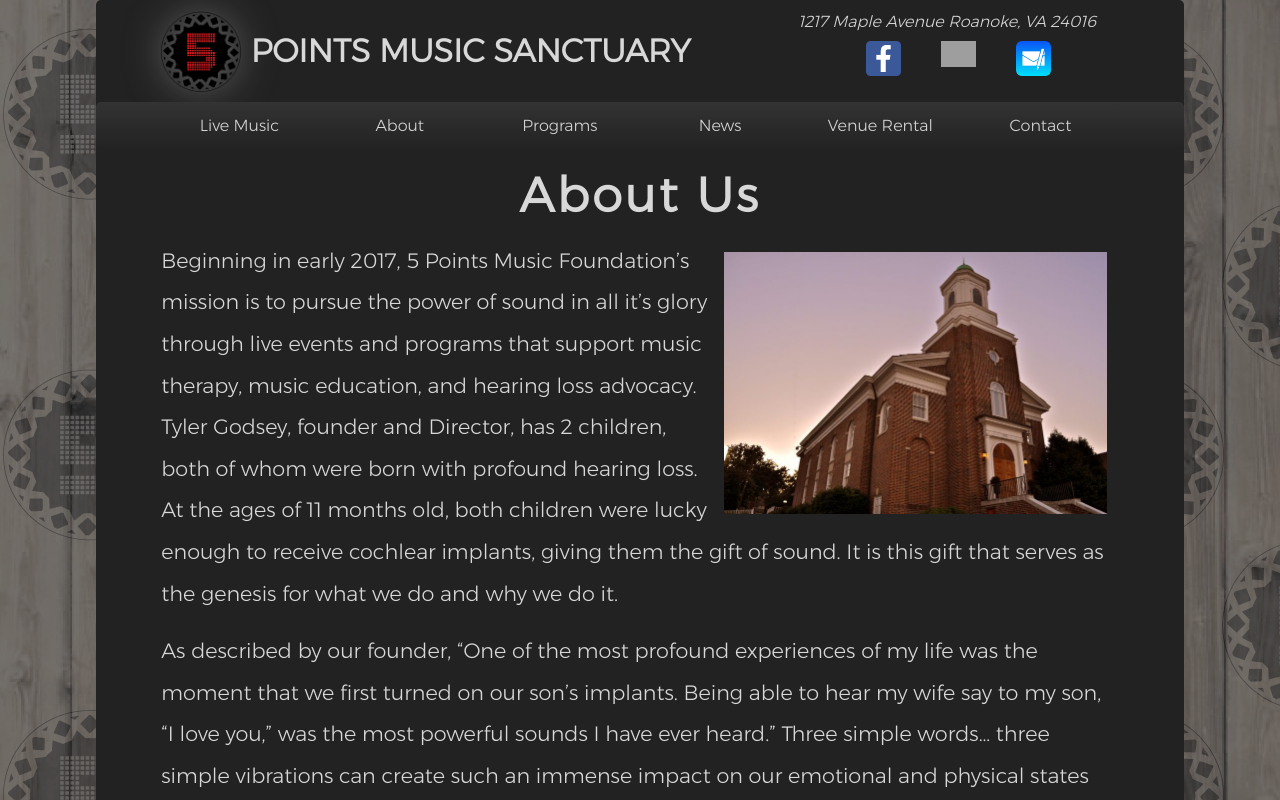
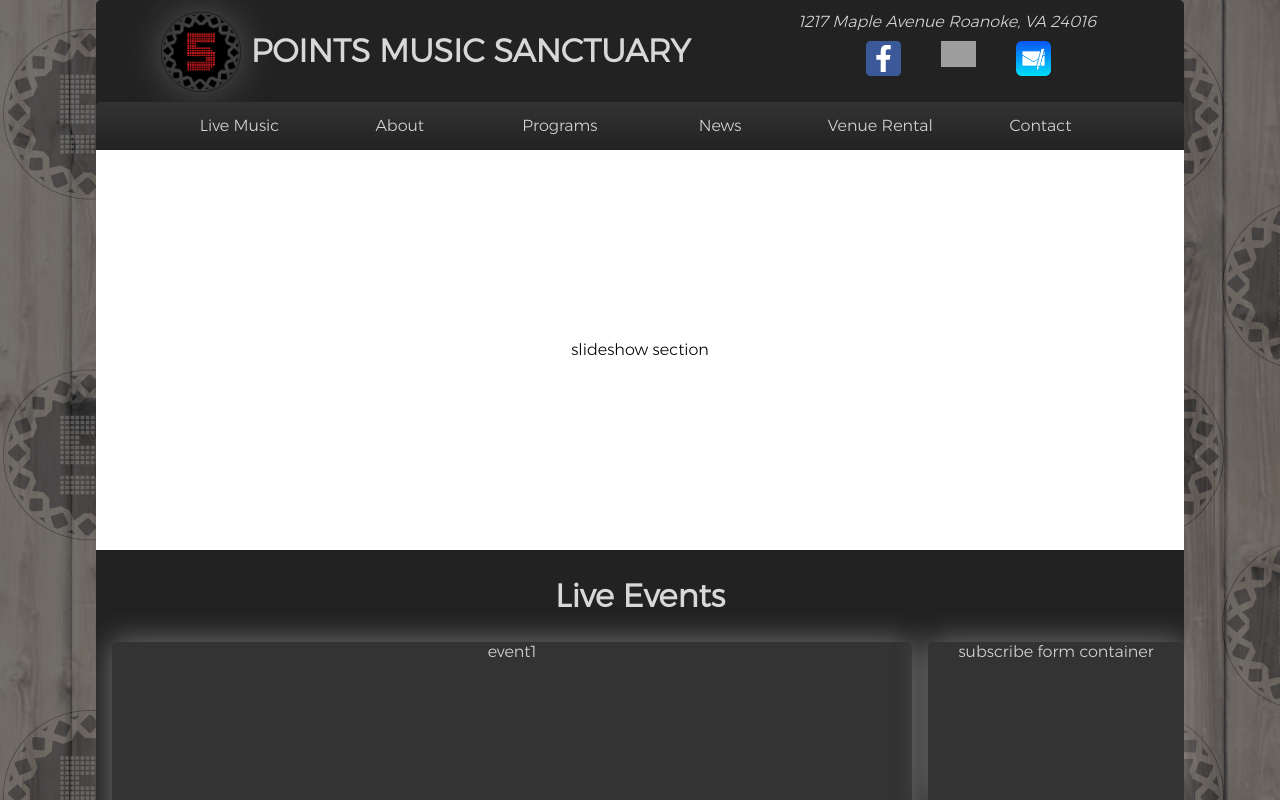
Before and after one commit to bshawn/music-venue-template, a React (Create React App) app: page / in a window 1280 px wide. Shown: the top 800 px of the page. Built offline with nearby package versions, Linux system fonts and the light colour scheme; grey boxes are pictures that could not be loaded.

Commit message:
fixed syntax errors in index.js route paths (lol missing slashes)

```diff
--- a/src/components/App.jsx
+++ b/src/components/App.jsx
@@ -10,11 +10,14 @@
 
 class App extends Component {
   render() {
+    const childWithProp = React.Children.map(this.props.children, (child) => {
+      return React.cloneElement(child);
+    });
     return (
       <div className="App">
         <Header/>
         <Nav/>
-        <About/>
+        {childWithProp}
         <Social/>
         <Footer/>
       </div>
@@ -24,8 +27,3 @@
 
 
 export default App;
-
-// {childWithProp}
-  // const childWithProp = React.Children.map(this.props.children, (child) => {
-  //   return React.cloneElement(child);
-  // });
--- a/src/index.js
+++ b/src/index.js
@@ -18,15 +18,15 @@
 ReactDOM.render((
 	<BrowserRouter>
   <App>
-	<Switch>
+	  <Switch>
       <Route exact path='/' component={Home}/>
-      <Route path='events' component={Events}/>
-      <Route path='about' component={About}/>
-      <Route path='programs' component={Programs}/>
-      <Route path='news' component={News}/>
-      <Route path='rental' component={Rental}/>
-      <Route path='contact' component={Contact}/>
-      </Switch>
+      <Route path='/events' component={Events}/>
+      <Route path='/about' component={About}/>
+      <Route path='/programs' component={Programs}/>
+      <Route path='/news' component={News}/>
+      <Route path='/rental' component={Rental}/>
+      <Route path='/contact' component={Contact}/>
+    </Switch>
   </App>
   </BrowserRouter>
 ), document.getElementById('root'));
```
